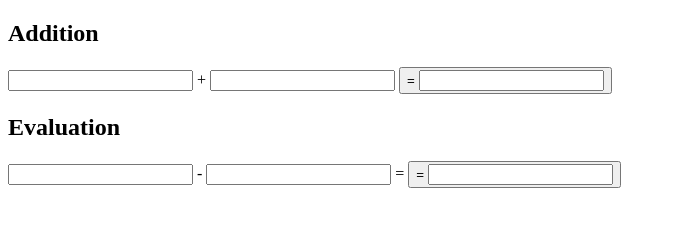
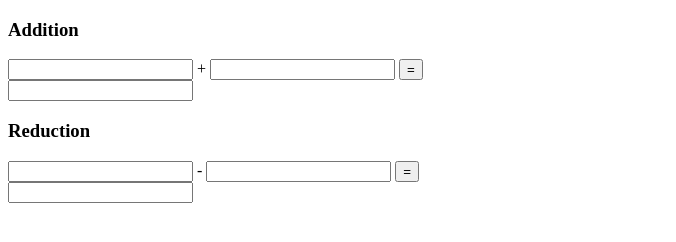
Before and after one commit to virtualnajib/dom, a plain HTML site: page index.html in a window 1280 px wide. Shown: the whole page, without its empty margins (0-676 px from the left). Drawn offline with Linux system fonts and the light colour scheme.

Commit message:
rename function

```diff
--- a/dom.js
+++ b/dom.js
@@ -5,9 +5,9 @@ const calculateAdd = () => {
   document.getElementById("resultAdd").value = result; //dom
 };
 
-const calculateEv = () => {
-  let number1 = document.getElementById("number1ev").value;//dom
-  let number2 = document.getElementById("number2ev").value;//dom
+const calculateRd = () => {
+  let number1 = document.getElementById("number1rd").value;//dom
+  let number2 = document.getElementById("number2rd").value;//dom
   let result = Number(number1) - Number(number2);
-  document.getElementById("resultEv").value = result;//dom
+  document.getElementById("resultRd").value = result;//dom
 };
--- a/index.html
+++ b/index.html
@@ -1,26 +1,35 @@
 <!DOCTYPE html>
 <html>
+
 <head>
   <meta charset="utf-8">
   <title></title>
 </head>
+
 <body>
   <section>
-      <div id = addition>
+    <section>
+      <div id=a ddition>
         <h1>Addition</h1>
-        <input id = "number1" type = "number" value> +
-        <input id = "number2" type = "number" value>
+        <input id="number1" type="number" value> +
+        <input id="number2" type="number" value>
         <button type="button" name="submit" onclick="calculateAdd()">=</input>
+      </div>
+      <div>
         <input id = "resultAdd" type = "number" value>
       </div>
-      <div id = evaluation>
-        <h1>Evaluation</h1>
-        <input id = "number1ev" type = "number" value> -
-        <input id = "number2ev" type = "number" value> =
-        <button type="button" name="submit" onclick="calculateEv()">=</input>
-        <input id = "resultEv" type = "number" value>
+    </section>
+      <section>
+        <div id = Reduction>
+          <h1>Reduction</h1>
+          <input id = "number1rd" type = "number" value> -
+          <input id = "number2rd" type = "number" value>
+          <button type="button" name="submit" onclick="calculateRd()">=</input>
         </div>
-      <div
+        <div>
+          <input id = "resultRd" type = "number" value>
+        </div>
+      </section>
     </section>
     <script src = "./dom.js" charset="utf-8">
     </script>
```
Lines whose indentation alone changed are shown as unchanged.
